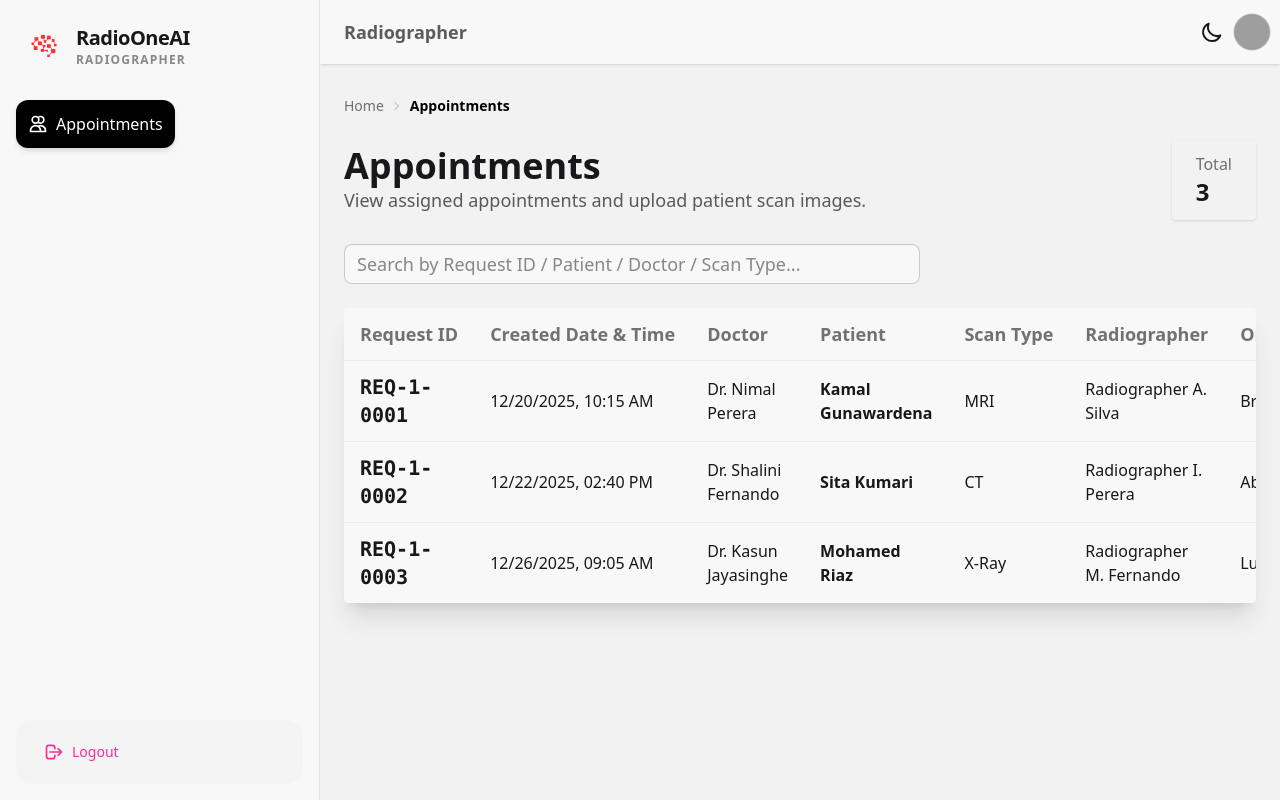
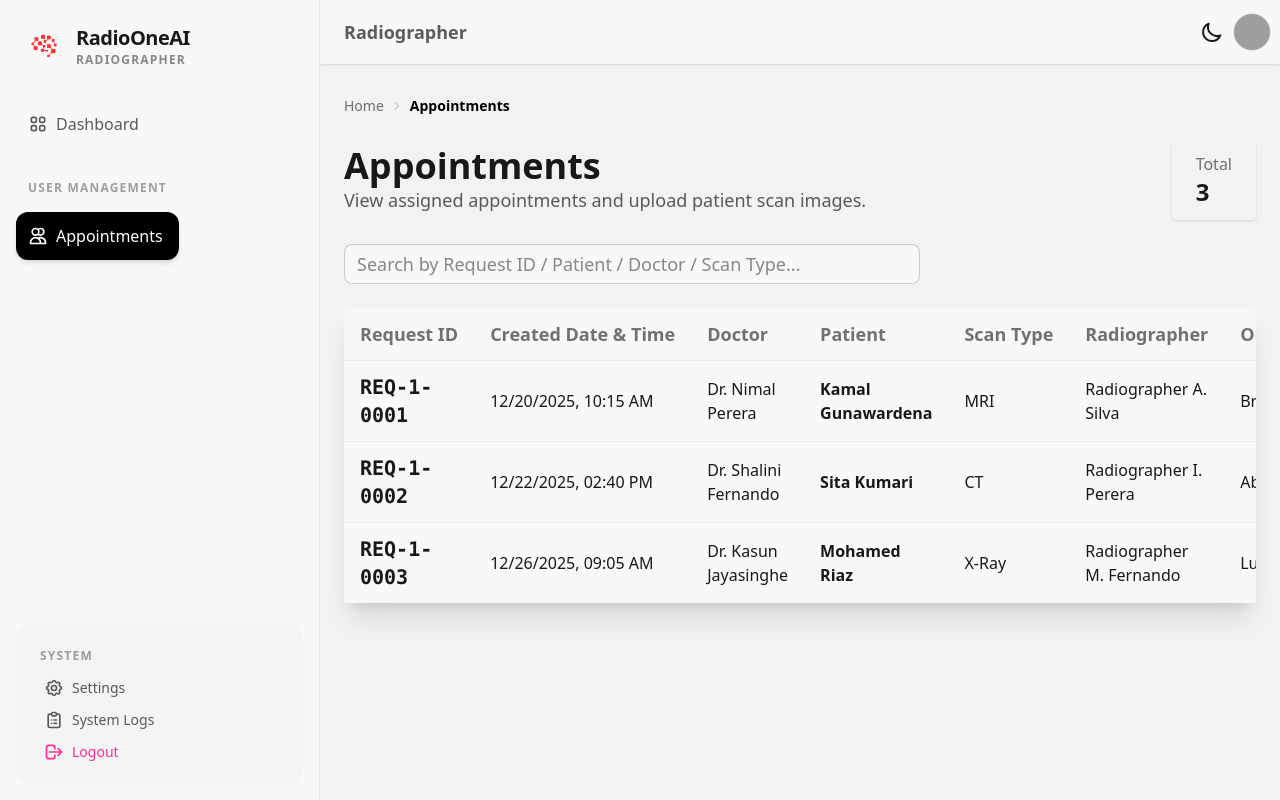
Before and after one commit to RadioOneAI/Frontend, a React (Vite) app in the folder radio-one-ai/: page /radiographer/appointments in a window 1280 px wide. Built offline with nearby package versions, Linux system fonts and the light colour scheme; grey boxes are pictures that could not be loaded.

Commit message:
update RadiographerSidebar to add dashboard link and improve layout

```diff
--- a/radio-one-ai/src/component/Radiographer/RadiographerSidebar.jsx
+++ b/radio-one-ai/src/component/Radiographer/RadiographerSidebar.jsx
@@ -15,45 +15,166 @@ export default function AdminSidebar() {
 
   return (
     <div className="h-full flex flex-col bg-base-100 w-80 border-r border-base-300">
-
-      {/* --- BRAND HEADER --- */}
       <div className="p-6 flex items-center gap-3">
-        {/* REPLACED THE "R" BOX WITH THE LOGO IMAGE */}
-        <img src={logo} alt="RadioOneAI Logo" className="w-10 h-10 object-contain" />
+        <img
+          src={logo}
+          alt="RadioOneAI Logo"
+          className="w-10 h-10 object-contain"
+        />
         <div>
-          {/* UPDATED TEXT TO "RadioOneAI" */}
           <h1 className="text-xl font-bold tracking-tight">RadioOneAI</h1>
-          <p className="text-xs text-base-content/50 uppercase tracking-widest font-semibold">Radiographer</p>
+          <p className="text-xs text-base-content/50 uppercase tracking-widest font-semibold">
+            radiographer
+          </p>
         </div>
       </div>
 
-      {/* --- NAVIGATION MENU --- */}
       <ul className="menu flex-grow px-4 gap-2 text-base font-medium">
+        <li>
+          <Link
+            to="/radiographer/dashboard"
+            className={`rounded-xl p-3 ${getLinkClass(
+              "/radiographer/dashboard"
+            )}`}
+          >
+            <svg
+              xmlns="http://www.w3.org/2000/svg"
+              className="h-5 w-5"
+              fill="none"
+              viewBox="0 0 24 24"
+              stroke="currentColor"
+            >
+              <path
+                strokeLinecap="round"
+                strokeLinejoin="round"
+                strokeWidth="2"
+                d="M4 6a2 2 0 012-2h2a2 2 0 012 2v2a2 2 0 01-2 2H6a2 2 0 01-2-2V6zM14 6a2 2 0 012-2h2a2 2 0 012 2v2a2 2 0 01-2 2h-2a2 2 0 01-2-2V6zM4 16a2 2 0 012-2h2a2 2 0 012 2v2a2 2 0 01-2 2H6a2 2 0 01-2-2v-2zM14 16a2 2 0 012-2h2a2 2 0 012 2v2a2 2 0 01-2 2h-2a2 2 0 01-2-2v-2z"
+              />
+            </svg>
+            Dashboard
+          </Link>
+        </li>
+
+        <li className="menu-title mt-4">
+          <span className="text-xs font-bold text-base-content/40 tracking-widest uppercase">
+            User Management
+          </span>
+        </li>
         {/* Patients */}
         <li>
-          <Link to="/radiographer/appointments" className={`rounded-xl p-3 ${getLinkClass("/radiographer/appointments")}`}>
-            <svg xmlns="http://www.w3.org/2000/svg" className="h-5 w-5" fill="none" viewBox="0 0 24 24" stroke="currentColor"><path strokeLinecap="round" strokeLinejoin="round" strokeWidth="2" d="M12 4.354a4 4 0 110 5.292M15 21H3v-1a6 6 0 0112 0v1zm0 0h6v-1a6 6 0 00-9-5.197M13 7a4 4 0 11-8 0 4 4 0 018 0z" /></svg>
+          <Link
+            to="/radiographer/appointments"
+            className={`rounded-xl p-3 ${getLinkClass(
+              "/radiographer/appointments"
+            )}`}
+          >
+            <svg
+              xmlns="http://www.w3.org/2000/svg"
+              className="h-5 w-5"
+              fill="none"
+              viewBox="0 0 24 24"
+              stroke="currentColor"
+            >
+              <path
+                strokeLinecap="round"
+                strokeLinejoin="round"
+                strokeWidth="2"
+                d="M12 4.354a4 4 0 110 5.292M15 21H3v-1a6 6 0 0112 0v1zm0 0h6v-1a6 6 0 00-9-5.197M13 7a4 4 0 11-8 0 4 4 0 018 0z"
+              />
+            </svg>
             Appointments
           </Link>
         </li>
       </ul>
 
-      {/* --- BOTTOM SECTION (Settings & Logout) --- */}
       <div className="p-4 mt-auto">
         <div className="bg-base-200/50 rounded-2xl p-2 space-y-1">
+          <ul className="menu text-sm">
+            <li className="menu-title px-2">
+              <span className="text-xs font-bold text-base-content/40 tracking-widest uppercase">
+                System
+              </span>
+            </li>
 
-          <ul className="menu text-sm">
             <li>
-              <Link to="/login" className="text-error hover:bg-error/10 rounded-lg">
-                <svg xmlns="http://www.w3.org/2000/svg" className="h-5 w-5" fill="none" viewBox="0 0 24 24" stroke="currentColor"><path strokeLinecap="round" strokeLinejoin="round" strokeWidth="2" d="M17 16l4-4m0 0l-4-4m4 4H7m6 4v1a3 3 0 01-3 3H6a3 3 0 01-3-3V7a3 3 0 013-3h4a3 3 0 013 3v1" /></svg>
+              <Link
+                to="/radiographer/settings"
+                className={`rounded-lg ${getLinkClass(
+                  "/radiographer/settings"
+                )}`}
+              >
+                <svg
+                  xmlns="http://www.w3.org/2000/svg"
+                  className="h-5 w-5"
+                  fill="none"
+                  viewBox="0 0 24 24"
+                  stroke="currentColor"
+                >
+                  <path
+                    strokeLinecap="round"
+                    strokeLinejoin="round"
+                    strokeWidth="2"
+                    d="M10.325 4.317c.426-1.756 2.924-1.756 3.35 0a1.724 1.724 0 002.573 1.066c1.543-.94 3.31.826 2.37 2.37a1.724 1.724 0 001.065 2.572c1.756.426 1.756 2.924 0 3.35a1.724 1.724 0 00-1.066 2.573c.94 1.543-.826 3.31-2.37 2.37a1.724 1.724 0 00-2.572 1.065c-.426 1.756-2.924 1.756-3.35 0a1.724 1.724 0 00-2.573-1.066c-1.543.94-3.31-.826-2.37-2.37a1.724 1.724 0 00-1.065-2.572c-1.756-.426-1.756-2.924 0-3.35a1.724 1.724 0 001.066-2.573c-.94-1.543.826-3.31 2.37-2.37.996.608 2.296.07 2.572-1.065z"
+                  />
+                  <path
+                    strokeLinecap="round"
+                    strokeLinejoin="round"
+                    strokeWidth="2"
+                    d="M15 12a3 3 0 11-6 0 3 3 0 016 0z"
+                  />
+                </svg>
+                Settings
+              </Link>
+            </li>
+
+            <li>
+              <Link
+                to="/radiographer/logs"
+                className={`rounded-lg ${getLinkClass("/radiographer/logs")}`}
+              >
+                <svg
+                  xmlns="http://www.w3.org/2000/svg"
+                  className="h-5 w-5"
+                  fill="none"
+                  viewBox="0 0 24 24"
+                  stroke="currentColor"
+                >
+                  <path
+                    strokeLinecap="round"
+                    strokeLinejoin="round"
+                    strokeWidth="2"
+                    d="M9 5H7a2 2 0 00-2 2v12a2 2 0 002 2h10a2 2 0 002-2V7a2 2 0 00-2-2h-2M9 5a2 2 0 002 2h2a2 2 0 002-2M9 5a2 2 0 012-2h2a2 2 0 012 2m-3 7h3m-3 4h3m-6-4h.01M9 16h.01"
+                  />
+                </svg>
+                System Logs
+              </Link>
+            </li>
+
+            <li>
+              <Link
+                to="/login"
+                className="text-error hover:bg-error/10 rounded-lg"
+              >
+                <svg
+                  xmlns="http://www.w3.org/2000/svg"
+                  className="h-5 w-5"
+                  fill="none"
+                  viewBox="0 0 24 24"
+                  stroke="currentColor"
+                >
+                  <path
+                    strokeLinecap="round"
+                    strokeLinejoin="round"
+                    strokeWidth="2"
+                    d="M17 16l4-4m0 0l-4-4m4 4H7m6 4v1a3 3 0 01-3 3H6a3 3 0 01-3-3V7a3 3 0 013-3h4a3 3 0 013 3v1"
+                  />
+                </svg>
                 Logout
               </Link>
             </li>
           </ul>
-
         </div>
       </div>
-
     </div>
   );
 }
```
